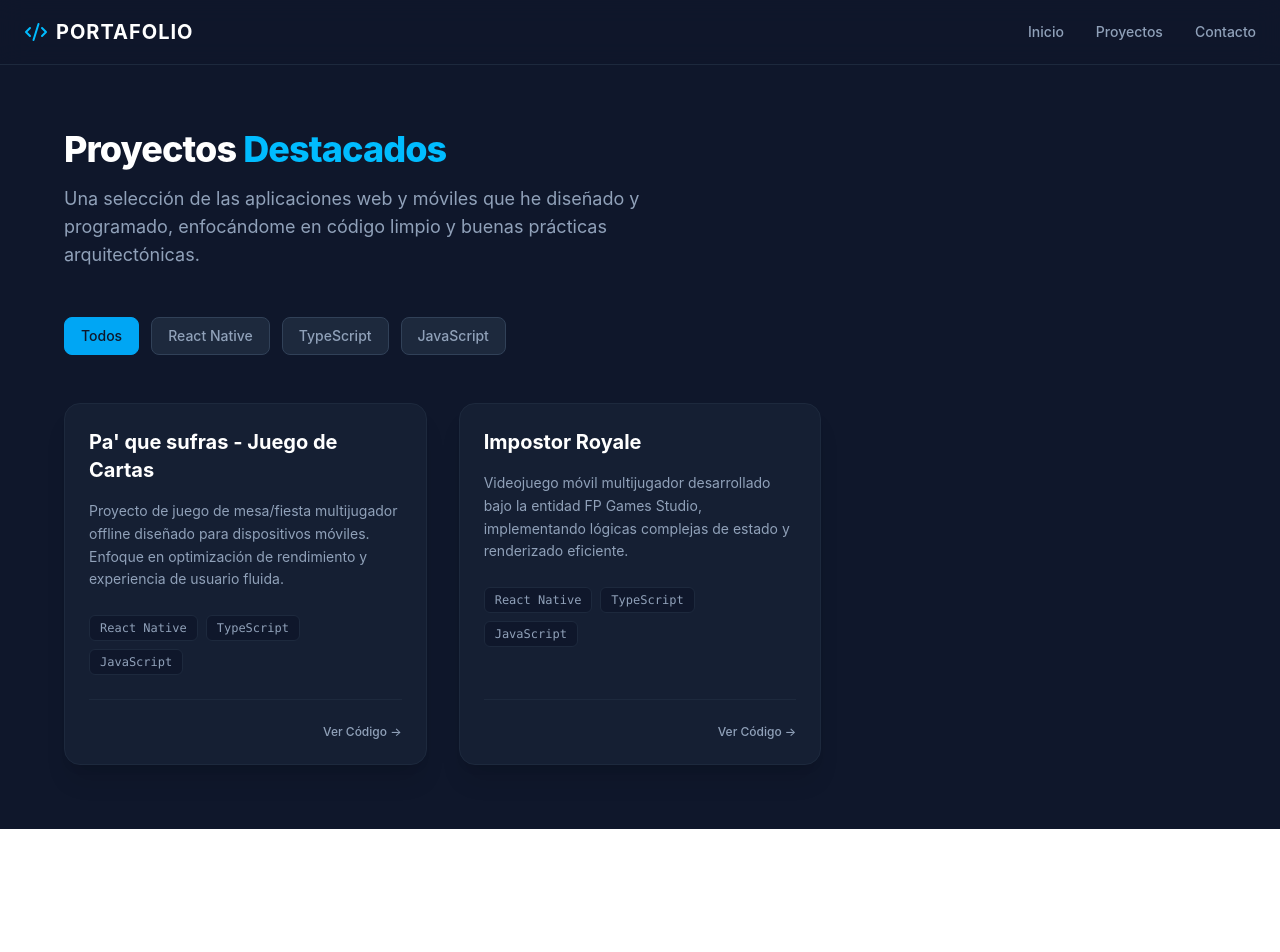
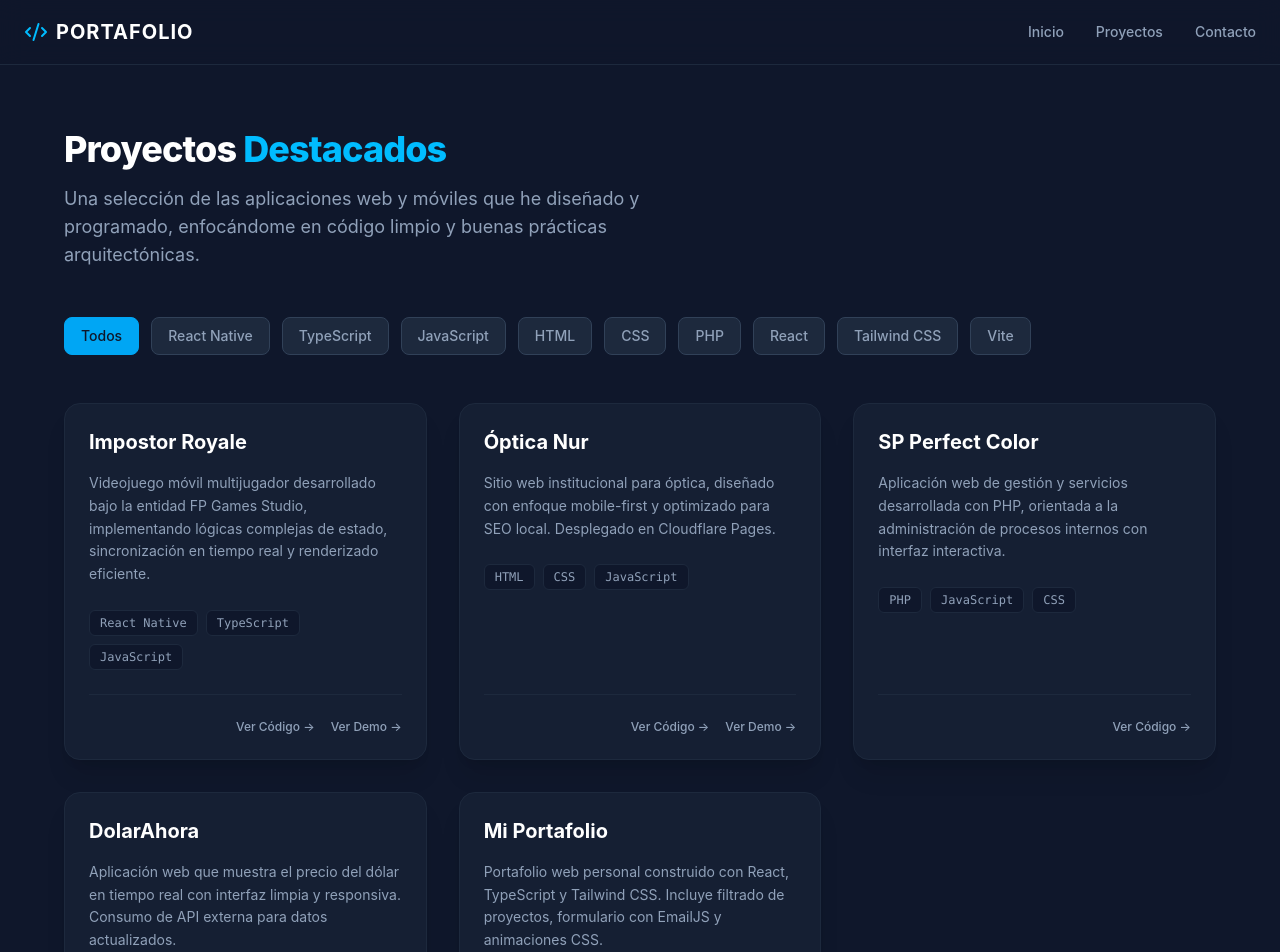
Before and after one commit to FranyelPacheco/mi-portafolio, a React (Vite) app: page /projects in a window 1280 px wide. Shown: the top 952 px of the page. Before the commit the page ends 829 px from the top, so only its background shows below. Built offline with nearby package versions, Linux system fonts and the light colour scheme.

Commit message:
feat: actualizar proyectos basado en repos reales de GitHub

```diff
--- a/src/components/layout/Skills.tsx
+++ b/src/components/layout/Skills.tsx
@@ -16,7 +16,7 @@ const skillCategories: (SkillCategory & { icon: React.ReactNode })[] = [
   {
     title: "Backend & Bases de Datos",
     icon: <Database className="w-5 h-5 text-indigo-400" />,
-    skills: ["MySQL", "MongoDB", "Node.js", "REST APIs"],
+    skills: ["MySQL", "MongoDB", "Node.js", "PHP", "REST APIs"],
   },
   {
     title: "Herramientas & Entorno",
--- a/src/data/projects.ts
+++ b/src/data/projects.ts
@@ -3,19 +3,46 @@ import type { ProjectConfig } from "../types/project";
 export const projects: ProjectConfig[] = [
   {
     id: "1",
-    title: "Pa' que sufras - Juego de Cartas",
+    title: "Impostor Royale",
     description:
-      "Proyecto de juego de mesa/fiesta multijugador offline diseñado para dispositivos móviles. Enfoque en optimización de rendimiento y experiencia de usuario fluida.",
+      "Videojuego móvil multijugador desarrollado bajo la entidad FP Games Studio, implementando lógicas complejas de estado, sincronización en tiempo real y renderizado eficiente.",
     technologies: ["React Native", "TypeScript", "JavaScript"],
-    githubUrl: "https://github.com/FranyelPacheco/Pa-que-sufras",
+    githubUrl: "https://github.com/FranyelPacheco/Impostor-Royale",
+    liveUrl:
+      "https://play.google.com/store/apps/details?id=com.impostor.royale",
   },
   {
     id: "2",
-    title: "Impostor Royale",
+    title: "Óptica Nur",
     description:
-      "Videojuego móvil multijugador desarrollado bajo la entidad FP Games Studio, implementando lógicas complejas de estado y renderizado eficiente.",
-    technologies: ["React Native", "TypeScript", "JavaScript"],
-    githubUrl:
-      "https://play.google.com/store/apps/details?id=com.impostor.royale",
+      "Sitio web institucional para óptica, diseñado con enfoque mobile-first y optimizado para SEO local. Desplegado en Cloudflare Pages.",
+    technologies: ["HTML", "CSS", "JavaScript"],
+    githubUrl: "https://github.com/FranyelPacheco/Optica-nur-web",
+    liveUrl: "https://optica-nur.pages.dev/",
+  },
+  {
+    id: "3",
+    title: "SP Perfect Color",
+    description:
+      "Aplicación web de gestión y servicios desarrollada con PHP, orientada a la administración de procesos internos con interfaz interactiva.",
+    technologies: ["PHP", "JavaScript", "CSS"],
+    githubUrl: "https://github.com/FranyelPacheco/SP-Perfect-Color",
+  },
+  {
+    id: "4",
+    title: "DolarAhora",
+    description:
+      "Aplicación web que muestra el precio del dólar en tiempo real con interfaz limpia y responsiva. Consumo de API externa para datos actualizados.",
+    technologies: ["HTML", "JavaScript", "CSS"],
+    githubUrl: "https://github.com/FranyelPacheco/DolarAhora",
+  },
+  {
+    id: "5",
+    title: "Mi Portafolio",
+    description:
+      "Portafolio web personal construido con React, TypeScript y Tailwind CSS. Incluye filtrado de proyectos, formulario con EmailJS y animaciones CSS.",
+    technologies: ["React", "TypeScript", "Tailwind CSS", "Vite"],
+    githubUrl: "https://github.com/FranyelPacheco/mi-portafolio",
+    liveUrl: "https://mi-portafolio-eta.vercel.app/",
   },
 ];
```
